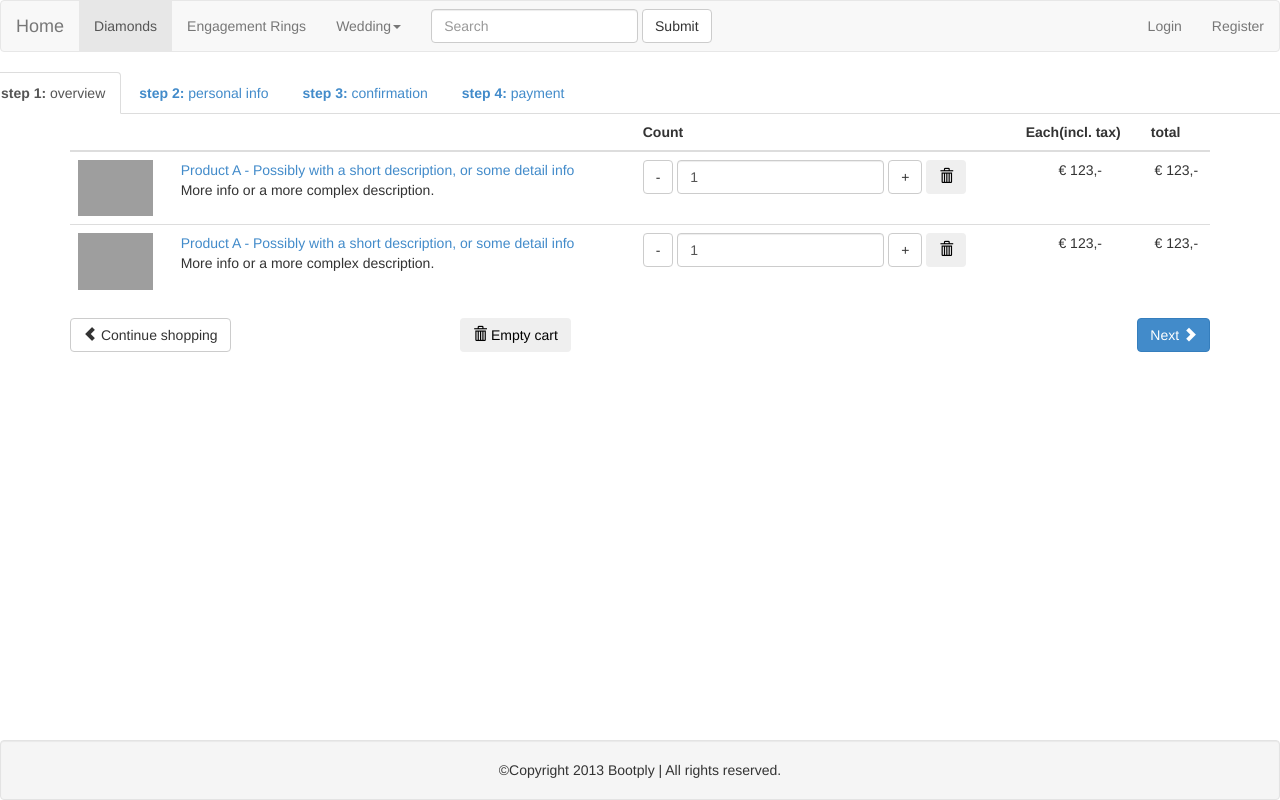
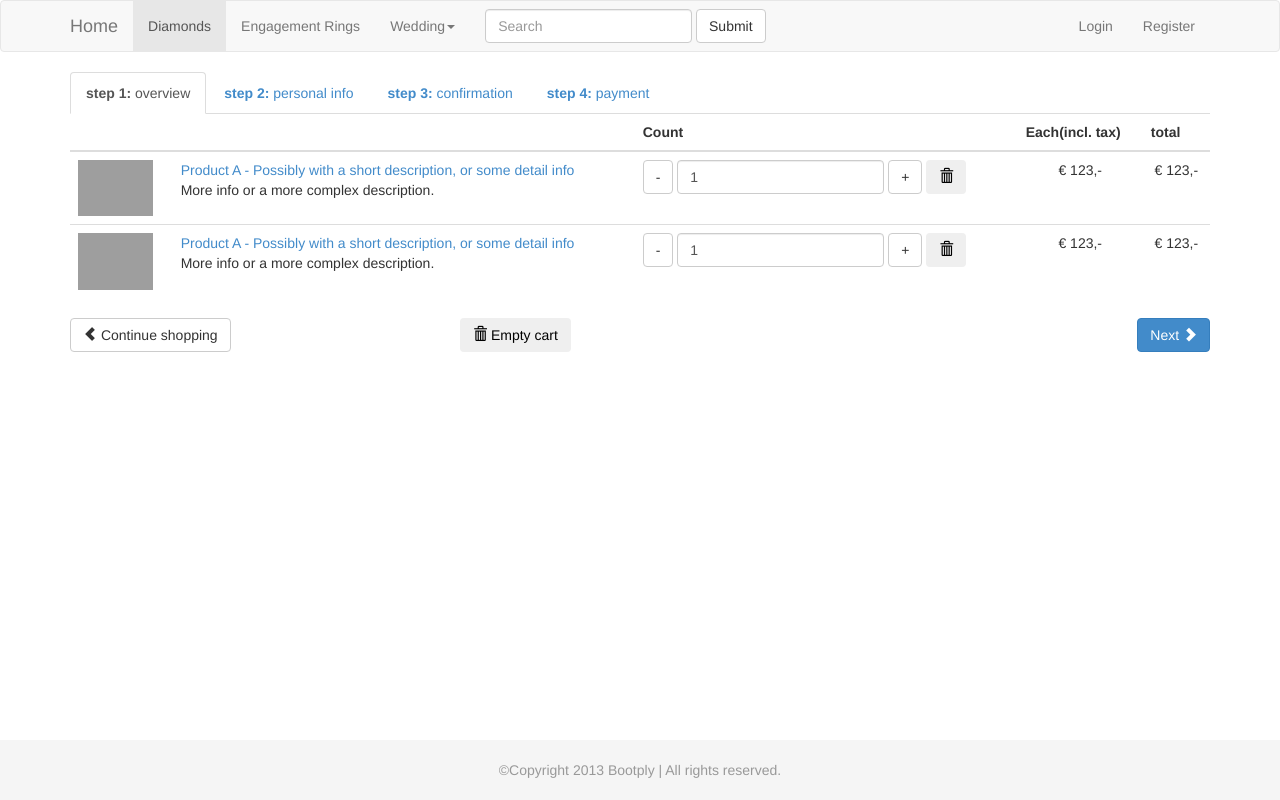
Before and after one commit to xiaofang168/website, a plain HTML site: page website/order.html in a window 1280 px wide. Drawn offline with Linux system fonts and the light colour scheme; grey boxes are pictures that could not be loaded.

Commit message:
更改了布局，对其方式，增加container容器

```diff
--- a/website/order.html
+++ b/website/order.html
@@ -20,13 +20,18 @@
 </head>
 <body>
 <div id="wrap">
-
 	<nav class="navbar navbar-default" role="navigation">
+		<div class="container">
 			<div class="navbar-header">
+				<button type="button" class="navbar-toggle" data-toggle="collapse" data-target=".navbar-collapse">
+					<span class="sr-only">Toggle navigation</span>
+					<span class="icon-bar"></span>
+					<span class="icon-bar"></span>
+					<span class="icon-bar"></span>
+				</button>
 				<a class="navbar-brand" href="#">Home</a>
 			</div>
-
-		<div class="navbar-collapse collapse">
+			<div class="collapse navbar-collapse">
 				<ul class="nav navbar-nav">
 					<li class="active"><a href="#">Diamonds</a></li>
 					<li><a href="#">Engagement Rings</a></li>
@@ -54,15 +59,18 @@
 					<li><a data-toggle="modal" href="#register" data-target="#register">Register</a></li>
 				</ul>
 			</div>
+		</div>
 	</nav>
-
+	<div class="container">
 		<div class="row">
+			<div class="col-xs-12">
 				<ul class="nav nav-tabs">
 					<li class="active"><a href="#step1" data-toggle="tab"><b>step 1:</b> overview</a></li>
 					<li><a href="#"><b>step 2:</b> personal info</a></li>
 					<li><a href="#"><b>step 3:</b> confirmation</a></li>
 					<li><a href="#"><b>step 4:</b> payment</a></li>
 				</ul>
+			</div>
 			<div class="container">
 				<form class="form-inline" role="form">
 					<div class="tab-content">
@@ -161,11 +169,13 @@
 			</div>
 		</div>
 	</div>
-<footer class="footer">
-	<div class="well text-center">
-		©Copyright 2013 Bootply | All rights reserved.
 </div>
-</footer>
+
+<div id="footer">
+	<div class="container">
+		<p class="text-muted credit" align="center">©Copyright 2013 Bootply | All rights reserved. </p>
+	</div>
+</div>
 
 <div class="modal" id="login">
 	<div class="modal-dialog">
```
Also changed, not shown: website/detail.html (+15 -8 lines), website/index.html (+14 -6 lines). Lines whose indentation alone changed are shown as unchanged.
